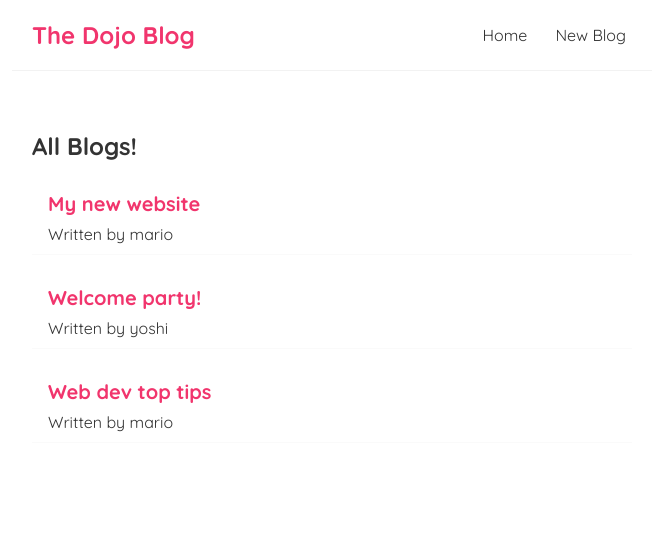
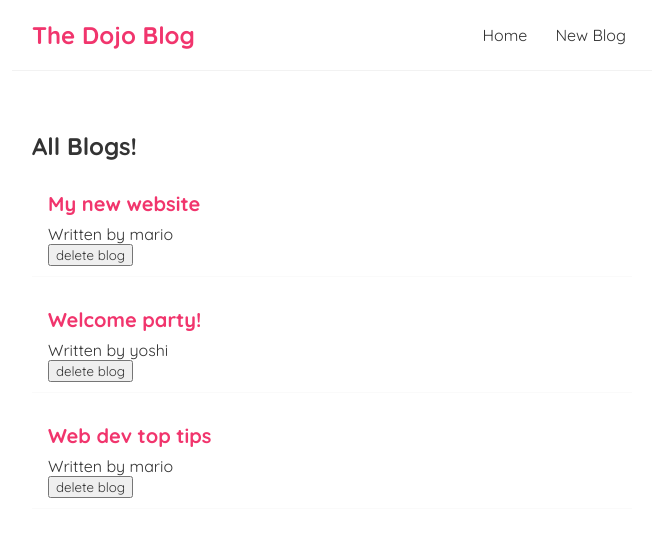
Before and after one commit to joelcr10/dojo-blog, a React (Create React App) app: page / in a window 1280 px wide. Shown: the top 536 px of the page, without its empty margins (308-964 px from the left). Built offline with nearby package versions, Linux system fonts and the light colour scheme.

Commit message:
functions as props

```diff
--- a/src/BlogList.js
+++ b/src/BlogList.js
@@ -1,6 +1,8 @@
-const BlogList = ({blogs,title}) => {
+const BlogList = ({blogs,title,handleDelete}) => {
     // const blogs = props.blogs;
     // const title = props.title;
+
+
     return (
         <div className="blog-list">
             <h2>{title}</h2>
@@ -8,6 +10,7 @@
                 <div className="blog-preview" key={blog.id}>
                     <h2>{blog.title}</h2>
                     <p>Written by {blog.author}</p>
+                    <button onClick={()=> handleDelete(blog.id)}>delete blog</button>
                 </div>
             ))}
         </div>
--- a/src/Home.js
+++ b/src/Home.js
@@ -6,11 +6,17 @@
         { title: 'My new website', body: 'lorem ipsum...', author: 'mario', id: 1 },
         { title: 'Welcome party!', body: 'lorem ipsum...', author: 'yoshi', id: 2 },
         { title: 'Web dev top tips', body: 'lorem ipsum...', author: 'mario', id: 3 }
-      ])
+      ]);
+
+      const handleDelete = (id) =>{
+        const newBlogs = blogs.filter( blog => blog.id!== id);
+        setBlogs(newBlogs);
+      }
 
     return (
         <div className="home">
-            <BlogList blogs={blogs} title="All Blogs!"/>
+            <BlogList blogs={blogs} title="All Blogs!" handleDelete={handleDelete}/>
+            {/* <BlogList blogs={blogs.filter((blog)=> blog.author==='mario')} title="Mario's Blog"  /> */}
         </div>
      );
 }
```
